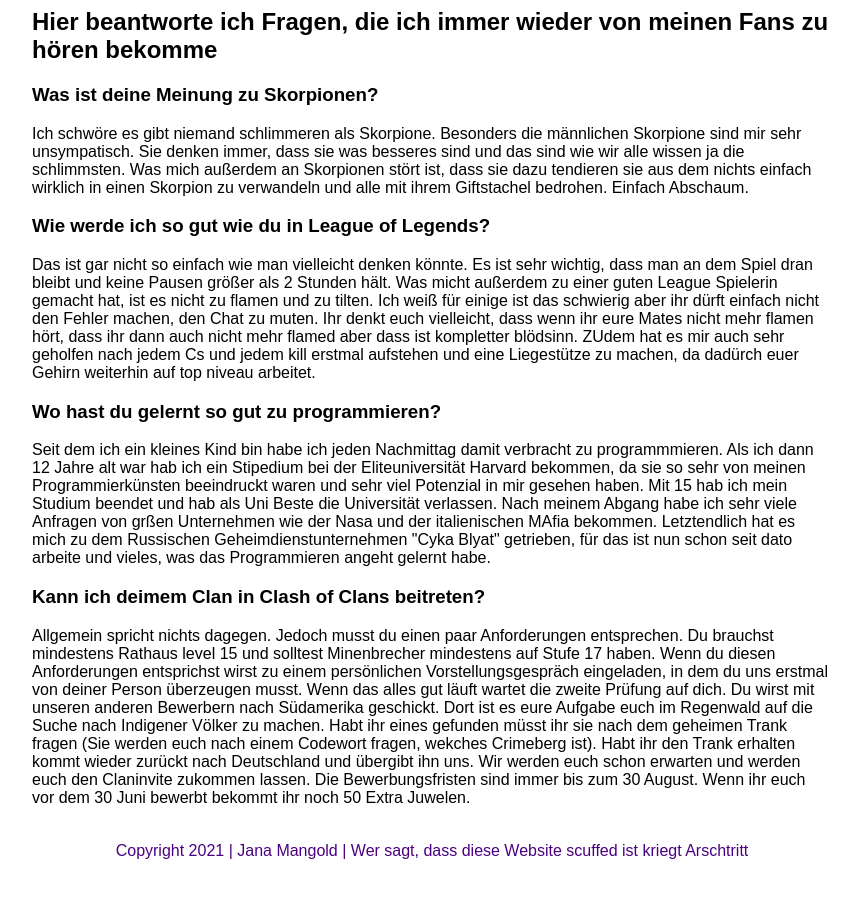
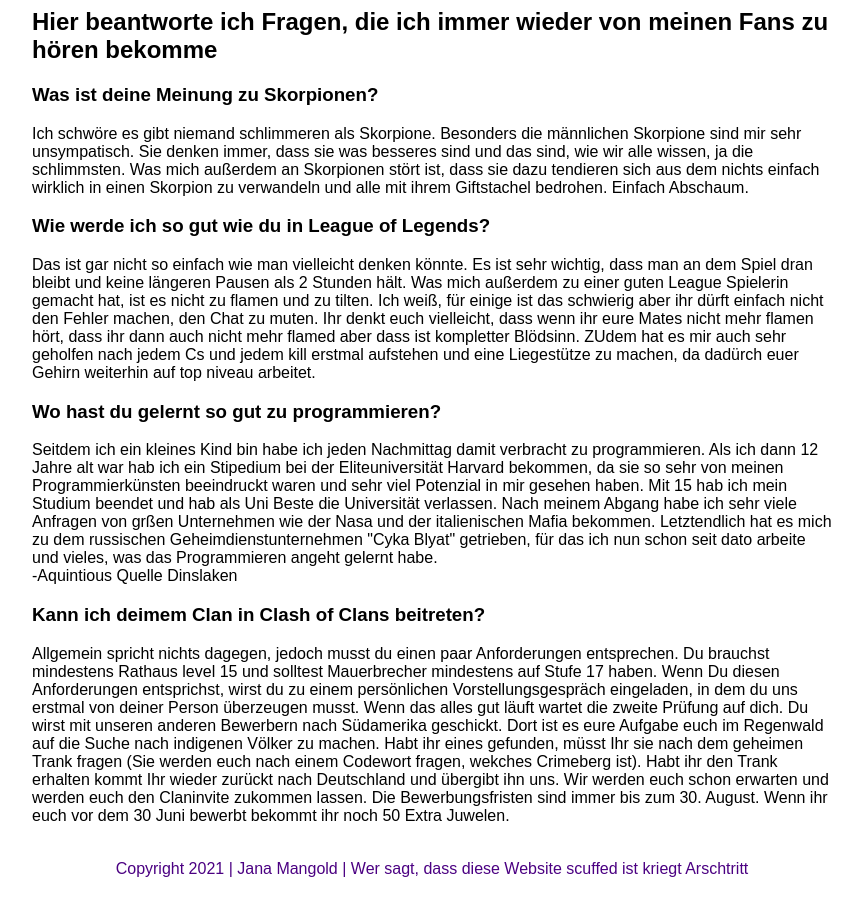
Before and after one commit to Jana420/Janaswebsite, a plain HTML site: page Faq.html in a window 1280 px wide. Shown: the part 920-1822 px from the top of the page, without its empty margins (208-1070 px from the left). Drawn offline with Linux system fonts and the light colour scheme.

Commit message:
rechtschreibung gefixt
rechtschreibung gefixt

```diff
--- a/Faq.html
+++ b/Faq.html
@@ -39,25 +39,25 @@
            Was ist deine Meinung zu Skorpionen?
        </h3>
        <p>
-         Ich schwöre es gibt niemand schlimmeren als Skorpione. Besonders die männlichen Skorpione sind mir sehr unsympatisch. Sie denken immer, dass sie was besseres sind und das sind wie wir alle wissen ja die schlimmsten. Was mich außerdem an Skorpionen stört ist, dass sie dazu tendieren sie aus dem nichts einfach wirklich in einen Skorpion zu verwandeln und alle mit ihrem Giftstachel bedrohen. Einfach Abschaum.
+         Ich schwöre es gibt niemand schlimmeren als Skorpione. Besonders die männlichen Skorpione sind mir sehr unsympatisch. Sie denken immer, dass sie was besseres sind und das sind, wie wir alle wissen, ja die schlimmsten. Was mich außerdem an Skorpionen stört ist, dass sie dazu tendieren sich aus dem nichts einfach wirklich in einen Skorpion zu verwandeln und alle mit ihrem Giftstachel bedrohen. Einfach Abschaum.
        </p>
        <h3>
            Wie werde ich so gut wie du in League of Legends?
        </h3>
        <p>
-           Das ist gar nicht so einfach wie man vielleicht denken könnte. Es ist sehr wichtig, dass man an dem Spiel dran bleibt und keine Pausen größer als 2 Stunden hält. Was micht außerdem zu einer guten League Spielerin gemacht hat, ist es nicht zu flamen und zu tilten. Ich weiß für einige ist das schwierig aber ihr dürft einfach nicht den Fehler machen, den Chat zu muten. Ihr denkt euch vielleicht, dass wenn ihr eure Mates nicht mehr flamen hört, dass ihr dann auch nicht mehr flamed aber dass ist kompletter blödsinn. ZUdem hat es mir auch sehr geholfen nach jedem Cs und jedem kill erstmal aufstehen und eine Liegestütze zu machen, da dadürch euer Gehirn weiterhin auf top niveau arbeitet.
+           Das ist gar nicht so einfach wie man vielleicht denken könnte. Es ist sehr wichtig, dass man an dem Spiel dran bleibt und keine längeren Pausen als 2 Stunden hält. Was mich außerdem zu einer guten League Spielerin gemacht hat, ist es nicht zu flamen und zu tilten. Ich weiß, für einige ist das schwierig aber ihr dürft einfach nicht den Fehler machen, den Chat zu muten. Ihr denkt euch vielleicht, dass wenn ihr eure Mates nicht mehr flamen hört, dass ihr dann auch nicht mehr flamed aber dass ist kompletter Blödsinn. ZUdem hat es mir auch sehr geholfen nach jedem Cs und jedem kill erstmal aufstehen und eine Liegestütze zu machen, da dadürch euer Gehirn weiterhin auf top niveau arbeitet.
        </p>
        <h3>
            Wo hast du gelernt so gut zu programmieren?
        </h3>
        <p>
-           Seit dem ich ein kleines Kind bin habe ich jeden Nachmittag damit verbracht zu programmmieren. Als ich dann 12 Jahre alt war hab ich ein Stipedium bei der Eliteuniversität Harvard bekommen, da sie so sehr von meinen Programmierkünsten beeindruckt waren und sehr viel Potenzial in mir gesehen haben. Mit 15 hab ich mein Studium beendet und hab als Uni Beste die Universität verlassen. Nach meinem Abgang habe ich sehr viele Anfragen von grßen Unternehmen wie der Nasa und der italienischen MAfia bekommen. Letztendlich hat es mich zu dem Russischen Geheimdienstunternehmen "Cyka Blyat" getrieben, für das ist nun schon seit dato arbeite und vieles, was das Programmieren angeht gelernt habe.
+           Seitdem ich ein kleines Kind bin habe ich jeden Nachmittag damit verbracht zu programmieren. Als ich dann 12 Jahre alt war hab ich ein Stipedium bei der Eliteuniversität Harvard bekommen, da sie so sehr von meinen Programmierkünsten beeindruckt waren und sehr viel Potenzial in mir gesehen haben. Mit 15 hab ich mein Studium beendet und hab als Uni Beste die Universität verlassen. Nach meinem Abgang habe ich sehr viele Anfragen von grßen Unternehmen wie der Nasa und der italienischen Mafia bekommen. Letztendlich hat es mich zu dem russischen Geheimdienstunternehmen "Cyka Blyat" getrieben, für das ich nun schon seit dato arbeite und vieles, was das Programmieren angeht gelernt habe. <br>-Aquintious Quelle Dinslaken
        </p>
        <h3>
            Kann ich deimem Clan in Clash of Clans beitreten?
        </h3>
        <p>
-           Allgemein spricht nichts dagegen. Jedoch musst du einen paar Anforderungen entsprechen. Du brauchst mindestens Rathaus level 15 und solltest Minenbrecher mindestens auf Stufe 17 haben. Wenn du diesen Anforderungen entsprichst wirst zu einem persönlichen Vorstellungsgespräch eingeladen, in dem du uns erstmal von deiner Person überzeugen musst. Wenn das alles gut läuft wartet die zweite Prüfung auf dich. Du wirst mit unseren anderen Bewerbern nach Südamerika geschickt. Dort ist es eure Aufgabe euch im Regenwald auf die Suche nach Indigener Völker zu machen. Habt ihr eines gefunden müsst ihr sie nach dem geheimen Trank fragen (Sie werden euch nach einem Codewort fragen, wekches Crimeberg ist). Habt  ihr den Trank erhalten kommt wieder zurückt nach Deutschland und übergibt ihn uns. Wir werden euch schon erwarten und werden euch den Claninvite zukommen lassen. Die Bewerbungsfristen sind immer bis zum 30 August. Wenn ihr euch vor dem 30 Juni bewerbt bekommt ihr noch 50 Extra Juwelen.
+           Allgemein spricht nichts dagegen, jedoch musst du einen paar Anforderungen entsprechen. Du brauchst mindestens Rathaus level 15 und solltest Mauerbrecher mindestens auf Stufe 17 haben. Wenn Du diesen Anforderungen entsprichst, wirst du zu einem persönlichen Vorstellungsgespräch eingeladen, in dem du uns erstmal von deiner Person überzeugen musst. Wenn das alles gut läuft wartet die zweite Prüfung auf dich. Du wirst mit unseren anderen Bewerbern nach Südamerika geschickt. Dort ist es eure Aufgabe euch im Regenwald auf die Suche nach indigenen Völker zu machen. Habt ihr eines gefunden, müsst Ihr sie nach dem geheimen Trank fragen (Sie werden euch nach einem Codewort fragen, wekches Crimeberg ist). Habt  ihr den Trank erhalten kommt Ihr wieder zurückt nach Deutschland und übergibt ihn uns. Wir werden euch schon erwarten und werden euch den Claninvite zukommen lassen. Die Bewerbungsfristen sind immer bis zum 30. August. Wenn ihr euch vor dem 30 Juni bewerbt bekommt ihr noch 50 Extra Juwelen.
        </p>
        <h3>
 
```
Also changed, not shown: Startseite.html (+3 -2 lines).
